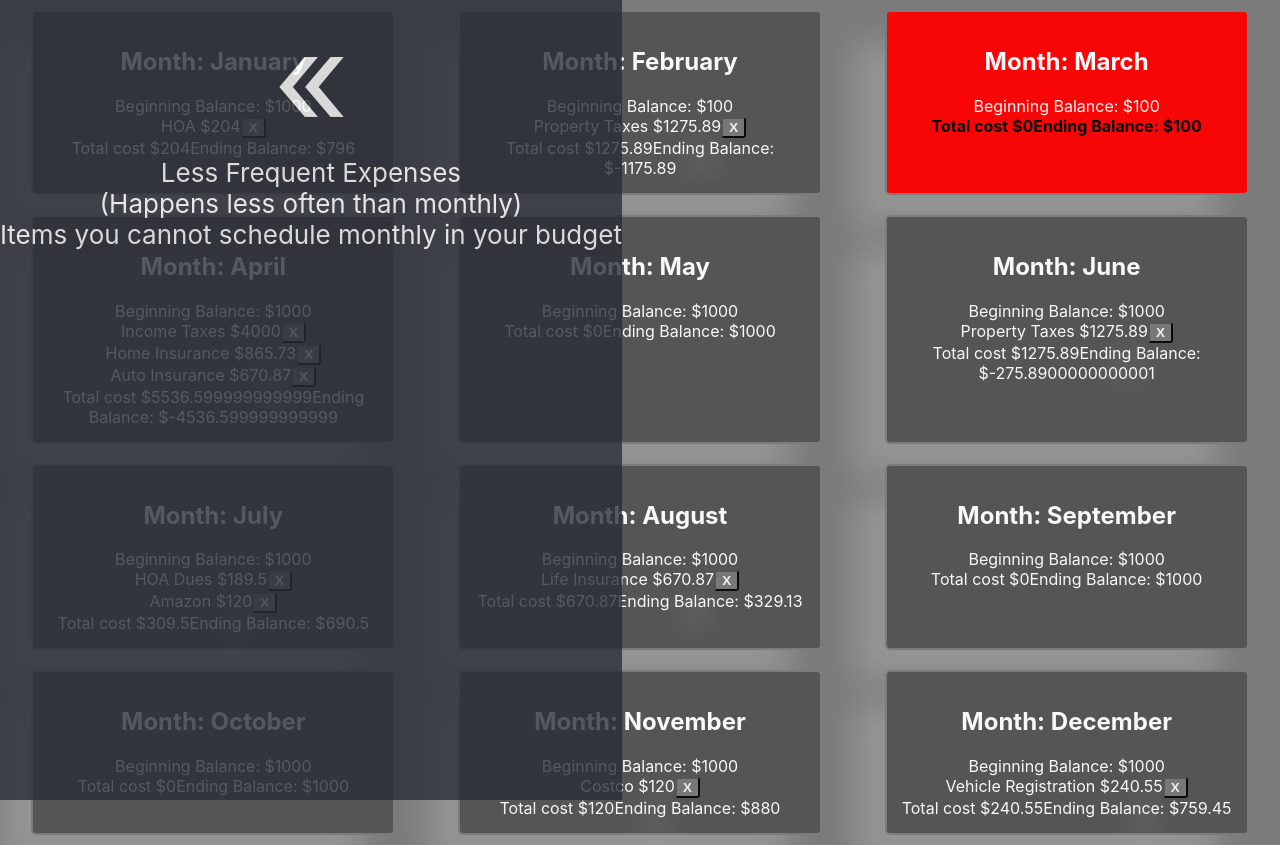
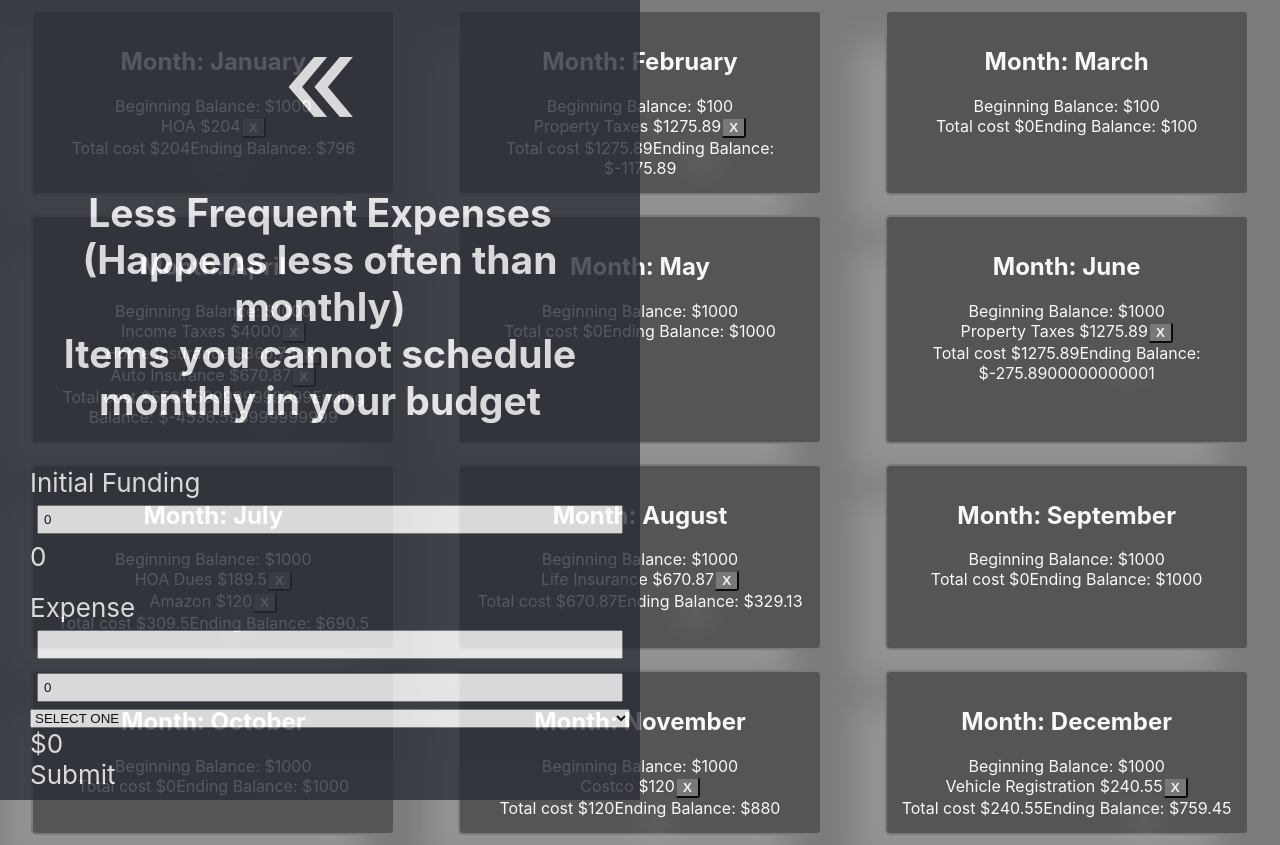
Before and after one commit to saykaren/SinkingFund, a React (Create React App) app: page / in a window 1280 px wide. Built offline with nearby package versions, Linux system fonts and the light colour scheme.

Commit message:
Added input sections haven't actually done the action but making sure I have all the specific data I need to do it

```diff
--- a/src/Components/App/App.tsx
+++ b/src/Components/App/App.tsx
@@ -23,7 +23,7 @@ function App() {
       monthId: 3,
       monthName: 'March',
       begBalance: 100,
-      endBalance: -100,
+      endBalance: 100,
       monthData: [],
     },
     {
@@ -98,6 +98,13 @@ function App() {
     },
   ]);
 
+  //Input section
+  const [initialFunding, setInitialFunding] = useState(0);
+  const [costTitle, setCostTitle] = useState<string>('');
+  const [costAmount, setCostAmount] = useState<number>(0);
+
+  const [optionsState, setOptionsState] = useState<string>();
+
   const [menu, setMenu] = useState(true);
   interface handleUpdateProps {
     month: number;
@@ -105,21 +112,94 @@ function App() {
   }
   const handleUpdate = (month: number, index: number) => {
     let initialData = [...data];
-      initialData[month-1].monthData.splice(index,1);
+    initialData[month - 1].monthData.splice(index, 1);
     console.log({ initialData });
     setData(initialData);
   };
+
+  const handleInitialInput = (arg1: number) => {
+    if (arg1 > 0) {
+      setInitialFunding(arg1);
+    }
+  };
+
+  const handleAddition = ()=>{
+    console.log(`cost title ${costTitle} for ${costAmount} for the month of ${optionsState}`);
+  }
+
   return (
     <div className="App">
-      { (menu ===false) && <div onClick={()=>setMenu(true)} className='menuOpen'>&raquo;</div>}
-      {menu && <header className="App-header">
-        <div onClick={()=>setMenu(false)} className='menuOpen'>&laquo;</div>
-        Less Frequent Expenses<br/>
-        (Happens less often than monthly) <br/>
-        Items you
-        cannot schedule monthly in your budget
-      </header>}
-      <main className='mainSection'>
+      {menu === false && (
+        <div onClick={() => setMenu(true)} className="menuOpen">
+          &raquo;
+        </div>
+      )}
+      {menu && (
+        <header className="App-header">
+          <div onClick={() => setMenu(false)} className="menuOpen">
+            &laquo;
+          </div>
+          <h2>
+            Less Frequent Expenses
+            <br />
+            (Happens less often than monthly) <br />
+            Items you cannot schedule monthly in your budget
+          </h2>
+          <section className="inputSection">
+            <div className="inputLabel">
+              <label className="inputSection">
+                Initial Funding
+                <input
+                  type="number"
+                  value={initialFunding}
+                  onChange={(e) =>
+                    handleInitialInput(parseFloat(e.currentTarget.value))
+                  }
+                  className="inputBox"
+                ></input>
+                {initialFunding}
+              </label>
+            </div>
+            <div className="inputLabel">
+              <label className="inputSection">
+                Expense
+                <input
+                  type="text"
+                  value={costTitle}
+                  onChange={(e) => setCostTitle(e.currentTarget.value)}
+                  className="inputBox"
+                ></input>
+                <input
+                  type="number"
+                  value={costAmount}
+                  onChange={(e) =>
+                    setCostAmount(parseFloat(e.currentTarget.value))
+                  }
+                  className="inputBox"
+                ></input>
+                <select id="month" value={optionsState} onChange={(e)=>setOptionsState(e.currentTarget.value)} required>
+                  <option value="January">SELECT ONE</option>
+                  <option value="January">January</option>
+                  <option value="February">February</option>
+                  <option value="March">March</option>
+                  <option value="April">April</option>
+                  <option value="May">May</option>
+                  <option value="June">June</option>
+                  <option value="July">July</option>
+                  <option value="August">August</option>
+                  <option value="September">September</option>
+                  <option value="October">October</option>
+                  <option value="November">November</option>
+                  <option value="December">December</option>
+                </select>
+                {costTitle}${costAmount}{optionsState}
+                <div className="submit" onClick={()=>handleAddition()}>Submit</div>
+              </label>
+            </div>
+          </section>
+        </header>
+      )}
+      <main className="mainSection">
         {data.map((data, index) => (
           <section
             key={index}
@@ -130,7 +210,7 @@ function App() {
             <h2>Month: {data.monthName}</h2>
             <div
               className={
-              data.begBalance >= 0 ? 'positiveBalance' : 'negativeBalance'
+                data.endBalance >= 0 ? 'positiveBalance' : 'negativeBalance'
               }
             >
               Beginning Balance: ${data.begBalance}
@@ -151,12 +231,15 @@ function App() {
               }
             >
               {/*Ending Balance: ${data.endBalance}*/}
-            Total cost ${data.monthData.reduce(function(acc,num){
+              Total cost $
+              {data.monthData.reduce(function(acc, num) {
                 return acc + num.cost;
-          },0)}
-          Ending Balance: ${data.begBalance-(data.monthData.reduce(function(acc,num){
+              }, 0)}
+              Ending Balance: $
+              {data.begBalance -
+                data.monthData.reduce(function(acc, num) {
                   return acc + num.cost;
-          },0))}
+                }, 0)}
             </div>
           </section>
         ))}
--- a/src/Components/Styling/App.scss
+++ b/src/Components/Styling/App.scss
@@ -18,6 +18,22 @@ button{
 
 html {
   background-color: $third_color;
+}
+
+.inputBox {
+  padding: 5px;
+  margin: 7px;
+}
+
+.inputLabel{
+  text-align: left;
+  padding: 10px;
+  margin-left: 20px;
+}
+
+.inputSection{
+  display: flex;
+  flex-direction: column;
 }
 //
 //.App-logo {
```
Lines whose indentation alone changed are shown as unchanged.
